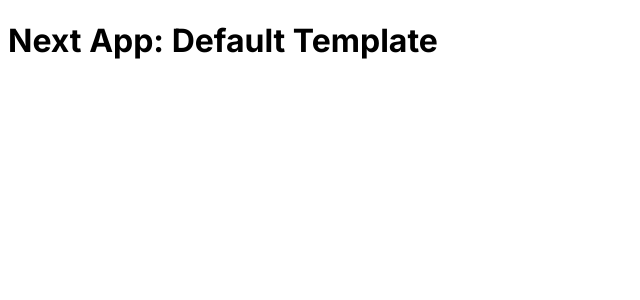
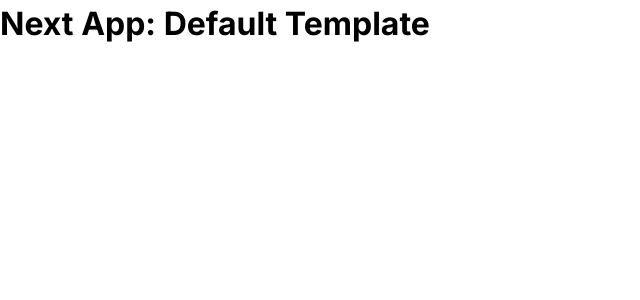
Before and after one commit to KAYounes/SSR-React-Blog-Website, a Next.js app: page / in a window 1280 px wide. Shown: the top 300 px of the page, without its empty margins (0-640 px from the left). Built offline with nearby package versions, Linux system fonts and the light colour scheme.

Commit message:
Add css reset to global css

```diff
--- a/src/app/globals.css
+++ b/src/app/globals.css
@@ -0,0 +1,48 @@
+/*
+  CSS RESET
+  https://www.joshwcomeau.com/css/custom-css-reset/
+*/
+*,
+*::before,
+*::after {
+    box-sizing: border-box;
+}
+
+* {
+    margin: 0;
+}
+
+html {
+    scrollbar-gutter: stable;
+}
+
+body {
+    line-height: 1.5;
+    -webkit-font-smoothing: antialiased;
+}
+
+img,
+picture,
+video,
+canvas,
+svg {
+    display: block;
+    max-width: 100%;
+}
+
+input,
+button,
+textarea,
+select {
+    font: inherit;
+}
+
+p,
+h1,
+h2,
+h3,
+h4,
+h5,
+h6 {
+    overflow-wrap: break-word;
+}
```
